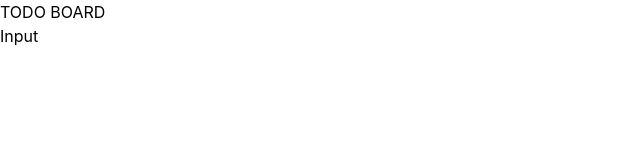
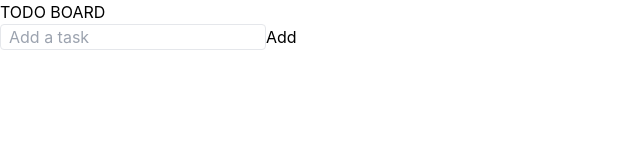
Before and after one commit to G3RGES/react-todo-board, a React (Create React App) app: page / in a window 1280 px wide. Shown: the top 160 px of the page, without its empty margins (0-640 px from the left). Built offline with nearby package versions, Linux system fonts and the light colour scheme.

Commit message:
Update Input.jsx

```diff
--- a/src/components/Input.jsx
+++ b/src/components/Input.jsx
@@ -1,7 +1,28 @@
-import React from "react";
+import React, { useState } from "react";
 
-const Input = () => {
-  return <div>Input</div>;
+const Input = ({ taskList, setTaskList }) => {
+  const [input, setInput] = useState("");
+
+  const handleAddTask = (e) => {
+    e.preventDefault();
+    setTaskList([...taskList, input]);
+    setInput("");
+  };
+
+  return (
+    <>
+      <form>
+        <input
+          className="border rounded px-2"
+          type="text"
+          placeholder="Add a task"
+          value={input}
+          onChange={(e) => setInput(e.target.value)}
+        />
+        <button onClick={handleAddTask}>Add</button>
+      </form>
+    </>
+  );
 };
 
 export default Input;
```
